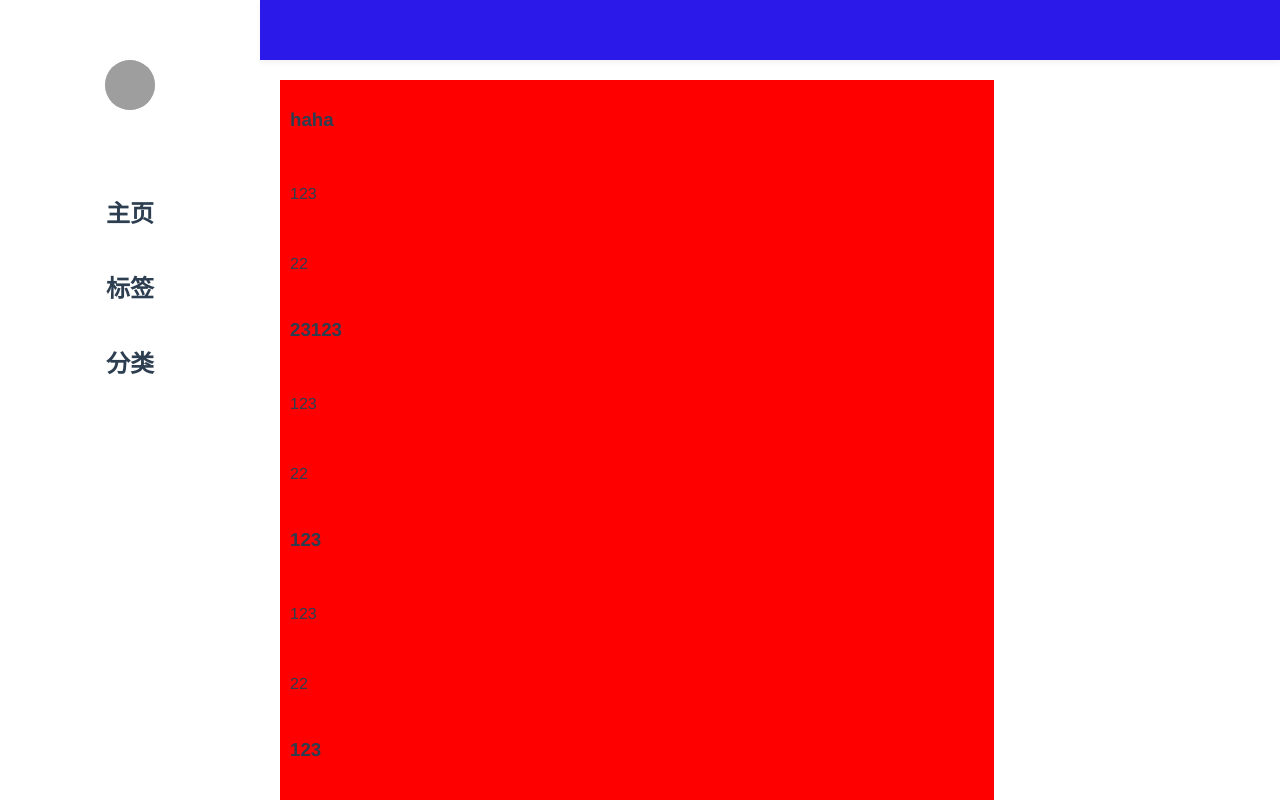
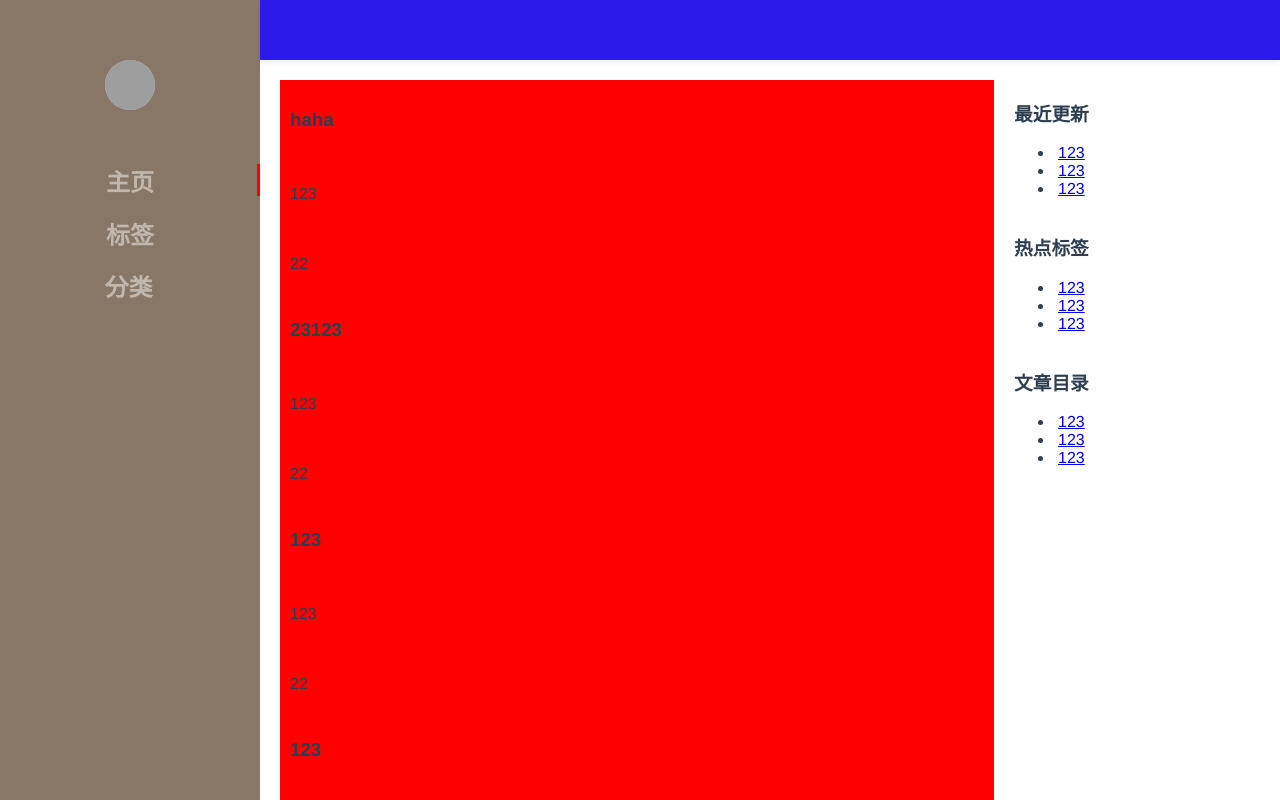
Before and after one commit to JingYaoNuoWu/myblog, a Vue app: page / in a window 1280 px wide. Built offline with nearby package versions, Linux system fonts and the light colour scheme; grey boxes are pictures that could not be loaded.

Commit message:
homeMain sidetips leftbar animate

```diff
--- a/src/router/index.ts
+++ b/src/router/index.ts
@@ -9,7 +9,10 @@ const routes: Array<RouteRecordRaw> = [
     children:[{
       path: '',
       name: 'homeMain',
-      component: () => import('../views/Home/Main.vue')
+      component: () => import('../views/Home/Main.vue'),
+      children:[
+
+      ]
     },{
       path: '/tags',
       name: 'tagMain',
--- a/src/views/MainView.vue
+++ b/src/views/MainView.vue
@@ -7,21 +7,21 @@
         <!-- 这是侧边栏 ， 顶部是头像， 下面是姓名和座右铭，然后是四个菜单 -->
         <!-- 外层直接flex布局吧 -->
         <div id="aside-wapper">
-          <div class="avatar-container" @click="toPage('/')">
+          <div class="avatar-container">
             <el-avatar :size="50" src="https://cube.elemecdn.com/e/fd/0fc7d20532fdaf769a25683617711png.png">
-              <img src="@/assets/logo.png" />
+              <img  src="@/assets/logo.png" />
             </el-avatar>
           </div>
           <ul class="main-menu">
-            <li :class="{active:nowIndex==0}" @click="toPage('/')">
+            <li :class="{active:nowIndex==0}" @click="changeNav('/',0)">
               <h2>主页</h2>
             </li>
-            <li :class="{active:nowIndex==1}"  @click="toPage('/tags')">
+            <li :class="{active:nowIndex==1}" @click="changeNav('/tags',1)">
               <h2>标签</h2>
 
             </li>
-            <li :class="{active:nowIndex==2}" @click="toPage('/class')">
-                <h2 >分类</h2>
+            <li :class="{active:nowIndex==2}" @click="changeNav('/class',2)">
+              <h2>分类</h2>
 
             </li>
 
@@ -39,7 +39,39 @@
                 <router-view />
 
               </div>
-              <div class="aside-tips"></div>
+              <div class="aside-tips">
+                <div class="aside-tips-item ">
+                  <h1>最近更新</h1>
+                  <ul>
+                    <li>
+                      <a href="#">123</a>
+                    </li>
+                    <li><a href="#">123</a></li>
+                    <li><a href="#">123</a></li>
+                  </ul>
+
+                </div>
+                <div class="aside-tips-item">
+                  <h1>热点标签</h1>
+                  <ul>
+                    <li>
+                      <a href="#">123</a>
+                    </li>
+                    <li><a href="#">123</a></li>
+                    <li><a href="#">123</a></li>
+                  </ul>
+                </div>
+                <div id="article-content" :class="{'aside-tips-item':true,'tips-topbar-down':!topBarHideFlag}">
+                  <h1>文章目录</h1>
+                  <ul>
+                    <li>
+                      <a href="#">123</a>
+                    </li>
+                    <li><a href="#">123</a></li>
+                    <li><a href="#">123</a></li>
+                  </ul>
+                </div>
+              </div>
             </div>
           </div>
         </el-main>
@@ -51,7 +83,6 @@
 <script lang="ts" setup>
 import { onUnmounted, reactive, Ref, ref, watch } from "vue";
 import { onMounted } from "vue";
-import ContentBox from "@/components/mycomponents/ContentBox.vue";
 import { useRouter } from "vue-router";
 
 const topBarHideFlag = ref(false);
@@ -63,9 +94,9 @@ let scrollTop: any = 0
 const router = useRouter()
 
 const nowIndex = ref(0)
-let topBarInterval:any
+let topBarInterval: any
 onMounted(() => {
-   topBarInterval =  setInterval(() => {
+  topBarInterval = setInterval(() => {
     if (dom.value.$el.scrollTop > 60) {
       if (scrollTop < dom.value.$el.scrollTop) {
         topBarHideFlag.value = true
@@ -78,14 +109,15 @@ onMounted(() => {
     scrollTop = dom.value.$el.scrollTop
   }, 300)
 })
-onUnmounted(()=>{
+onUnmounted(() => {
   console.log("onUnmounted");
 
   clearInterval(topBarInterval)
 })
 
-function toPage(path:string) {
+function changeNav(path: string, index: number) {
   router.push(path)
+  nowIndex.value = index
 }
 </script>
 
@@ -115,6 +147,7 @@ function toPage(path:string) {
 
 .el-container .el-aside {
   width: 260px;
+  background-color: #876;
 }
 
 .el-container .el-main {
@@ -152,22 +185,78 @@ function toPage(path:string) {
 .main-menu {
   padding: 0;
   margin-top: 40px;
-  li{
+
+  li {
     list-style: none;
     margin: 40px 0;
-    // display: flex;
-    // align-items: center;
-    .active{
-      top:-10px
+    height: 3.3rem;
+    display: flex;
+    justify-content: center;
+    margin: 0;
+    align-items: center;
+    cursor: pointer;
+    color: #ffffff79;
+    h2{
+      width: 100%;
+      margin: 0;
     }
   }
-  li:last-child::after{
+
+  // li:nth-child(1).active {
+  //     top: -10px
+  // }
+  li:last-child::after {
     width: 3px;
     background-color: red;
+    height: 2rem;
     content: "";
     position: relative;
+    top: 0px;
     display: block;
     box-sizing: border-box;
+    transition: top .5s ease;
+    visibility: hidden;
+  }
+  li.active:nth-child(1)~li:last-child::after,
+  li:nth-child(1):hover~li:last-child::after {
+    top: -6.6rem;
+    visibility :visible;
+  }
+
+  li.active:nth-child(2)~li:last-child::after,
+  li:nth-child(2):hover~li:last-child::after {
+    top: -3.3rem;
+    visibility: visible;
+  }
+
+  li.active:nth-child(3)~li:last-child::after,
+  li:nth-child(3):hover::after {
+    top: 0px !important;
+    visibility: visible;
+  }
+
+
+}
+.avatar-container img{
+  transition: all .5s ease;
+
+}
+.avatar-container span:hover img{
+  transform: scale(1.1,1.1);
+}
+
+.aside-tips{
+  display: flex;
+  flex-direction: column;
+  // .aside-tips-item{
+  // }
+  #article-content{
+    transition: top .4s ease;
+    position:sticky;
+    top:3rem;
   }
 }
+.tips-topbar-down{
+  top:calc(3rem + 60px) !important;
+}
 </style>
```
Lines whose indentation alone changed are shown as unchanged.
